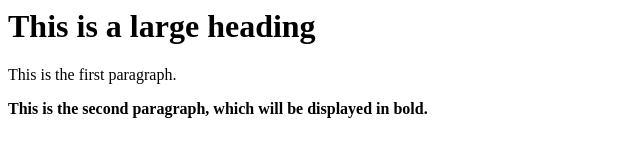
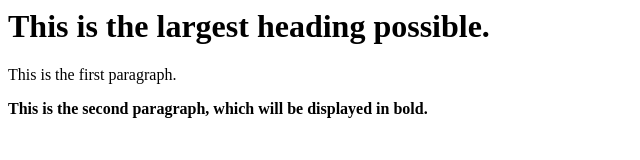
Before and after one commit to nathan-friedman-designs/My_First_Repo, a plain HTML site: page index.html in a window 1280 px wide. Shown: the whole page, without its empty margins (0-640 px from the left). Drawn offline with Linux system fonts and the light colour scheme.

Commit message:
Update index.html
Updated for activity

```diff
--- a/index.html
+++ b/index.html
@@ -4,7 +4,7 @@
 </head>
 
 <body>
-<h1>This is a large heading</h1>
+<h1>This is the largest heading possible.</h1>
 <p>This is the first paragraph.</p>
 <b><p>This is the second paragraph, which will be displayed in bold.</p></b>
 
```
